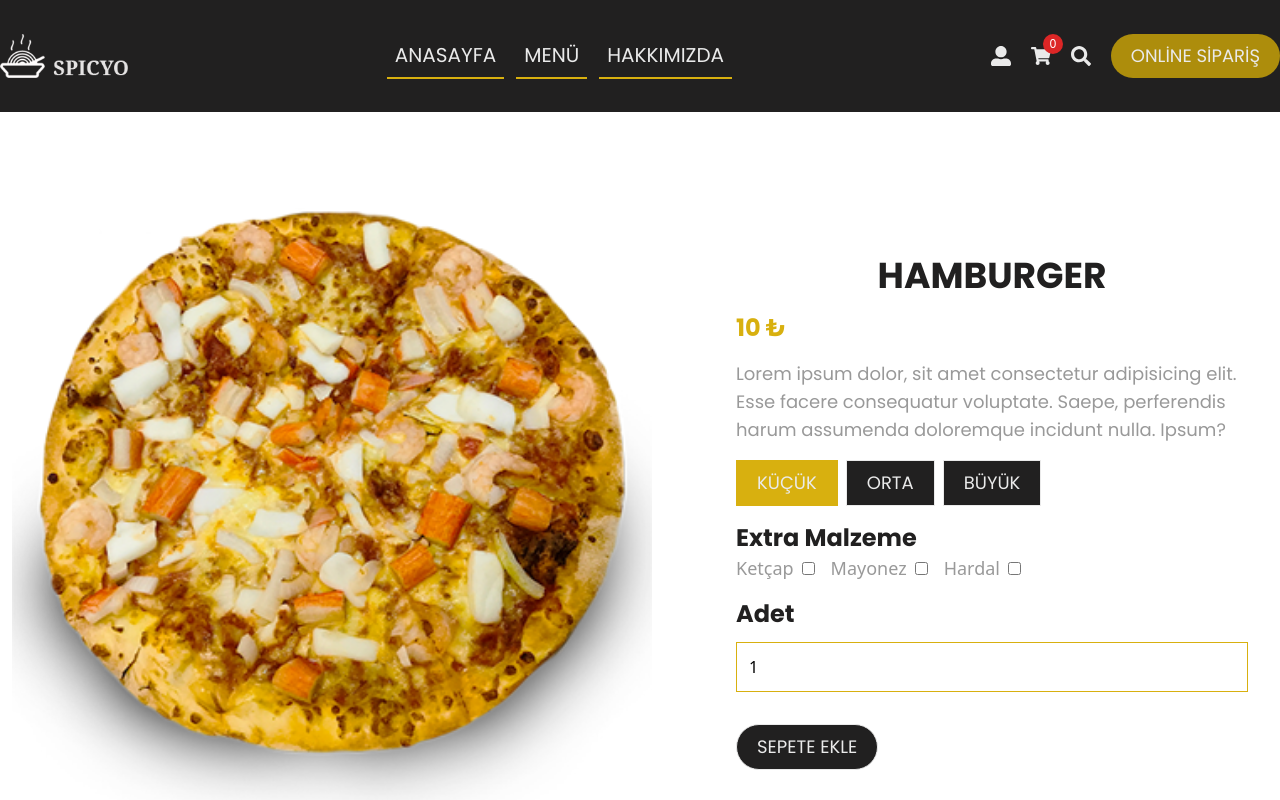
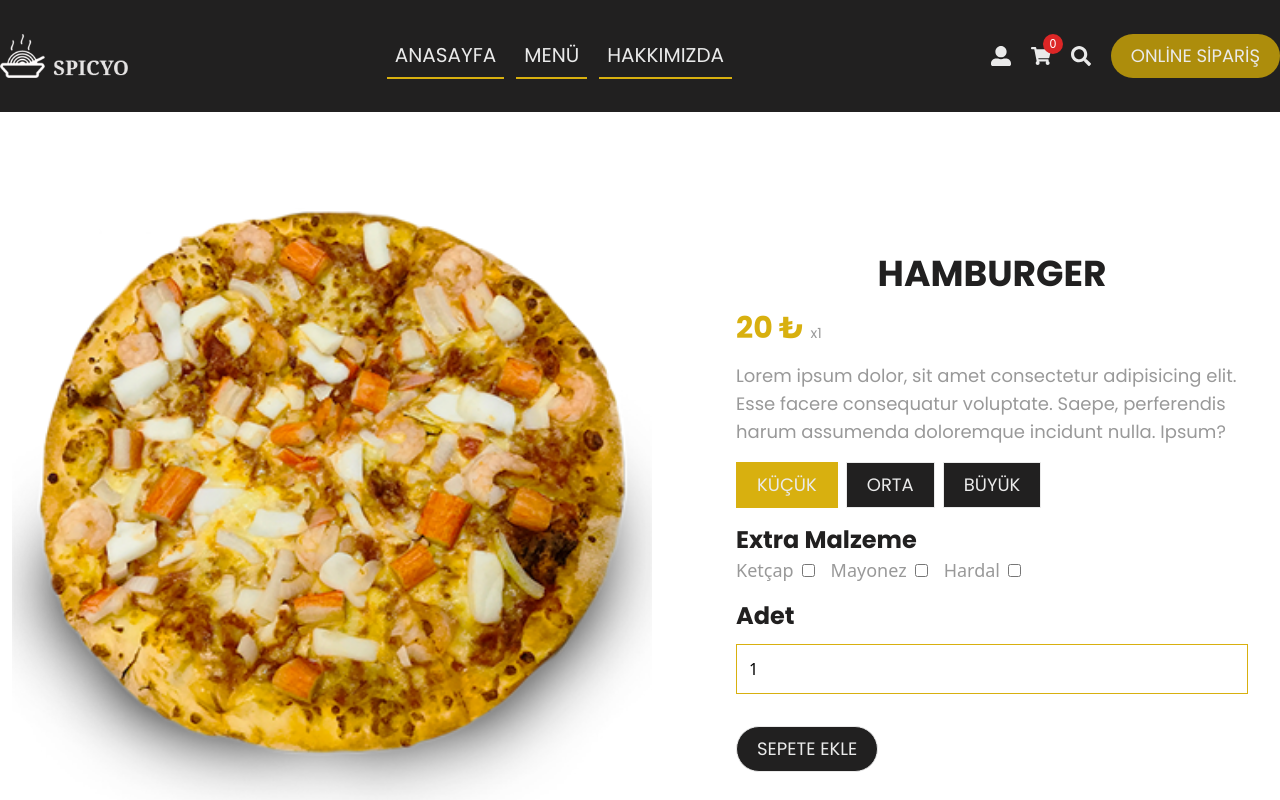
Before and after one commit to ulusoyomer/food-ordering, a Next.js app: page /product in a window 1280 px wide. Shown: the top 800 px of the page. Built offline with nearby package versions, Linux system fonts and the light colour scheme.

Commit message:
Fix Product Detail

```diff
--- a/pages/product/index.jsx
+++ b/pages/product/index.jsx
@@ -23,31 +23,27 @@ const itemsExtra = [
 ];
 
 const sizePrice = {
-	Küçük: 0,
-	Orta: 10,
-	Büyük: 20,
+	Küçük: 20,
+	Orta: 30,
+	Büyük: 50,
 };
-const itemPrice = 10;
 
 const itemId = 1;
 
 const Product = () => {
 	const [extraItems, setExtraItems] = useState([]);
 	const [selectedSize, setSelectedSize] = useState('Küçük');
-	const [totalPrice, setTotalPrice] = useState(itemPrice);
-	const [price, setPrice] = useState(itemPrice);
+	const [totalPrice, setTotalPrice] = useState(sizePrice[0]);
 
 	const [quantity, setQuantity] = useState(1);
 
+	useEffect(() => {
+		const sizeValue = sizePrice[selectedSize];
+		const extraValue = extraItems.reduce((acc, item) => acc + item.price, 0);
+		setTotalPrice((sizeValue + extraValue) * quantity);
+	}, [selectedSize, extraItems, quantity]);
+
 	const dispatch = useDispatch();
-
-	useEffect(() => {
-		setTotalPrice(price + sizePrice[selectedSize]);
-	}, [price, selectedSize]);
-
-	useEffect(() => {
-		quantity < 1 && setQuantity(1);
-	}, [quantity]);
 
 	return (
 		<>
@@ -64,7 +60,8 @@ const Product = () => {
 				<div className="product__info px-5">
 					<TitlePrimary>Hamburger</TitlePrimary>
 					<div className="product__price">
-						{totalPrice} <span>₺</span>
+						{totalPrice} <span>₺</span>{' '}
+						<span className="product__quantity">x{quantity}</span>
 					</div>
 					<p className="product__info--text">
 						Lorem ipsum dolor, sit amet consectetur adipisicing elit. Esse
@@ -117,10 +114,8 @@ const Product = () => {
 											type="checkbox"
 											onChange={(e) => {
 												if (e.target.checked) {
-													setPrice(price + item.price);
 													setExtraItems([...extraItems, item]);
 												} else {
-													setPrice(price - item.price);
 													setExtraItems(
 														extraItems.filter(
 															(i) => i.id !== item.id
--- a/styles/globals.css
+++ b/styles/globals.css
@@ -398,7 +398,10 @@
 	@apply w-[40rem] max-sm:w-[20rem];
 }
 .product__price {
-	@apply text-secondary font-poppins font-bold text-2xl mb-4 mt-4;
+	@apply text-secondary font-poppins font-bold text-3xl mb-4 mt-4;
+}
+.product__quantity {
+	@apply text-sm text-gray font-poppins font-medium;
 }
 .product__info--text {
 	@apply max-w-lg font-poppins text-lg text-gray mb-4;
```
